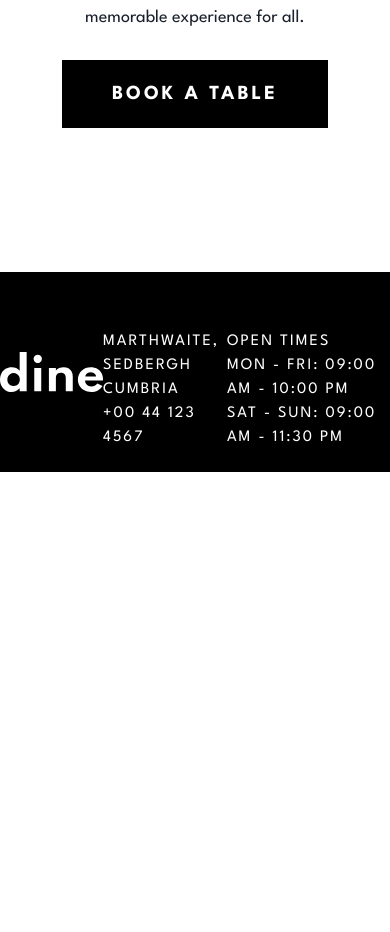
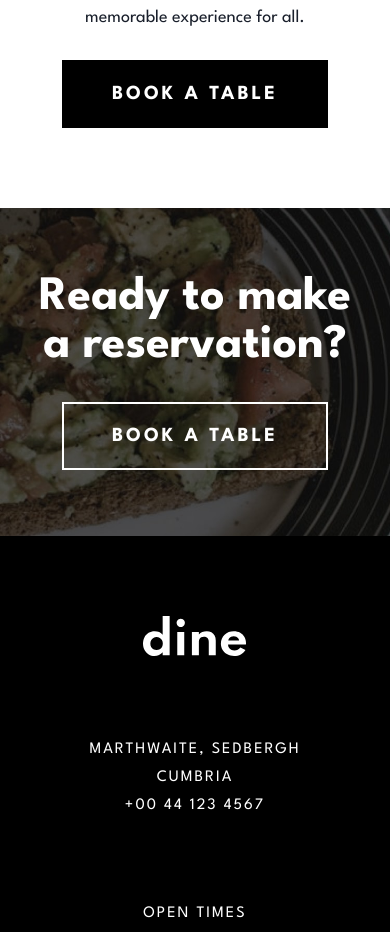
Before and after one commit to JesusKreist/dine-website, a Next.js app: page / in a window 390 px wide. Shown: the part 5260-6192 px from the top of the page. Before the commit the page ends 5732 px from the top, so only its background shows below. Built offline with nearby package versions, Linux system fonts and the light colour scheme.

Commit message:
Add responsive styling to Footer and Reservation components for mobiles

```diff
--- a/src/components/HomePage/Footer/Footer.tsx
+++ b/src/components/HomePage/Footer/Footer.tsx
@@ -5,8 +5,8 @@ import Logo from "../../logo/Logo";
 const Footer = () => {
   return (
     <Box
-      display={{ md: "flex", lg: "block" }}
-      height={{ md: "328px", lg: "240px" }}
+      display={{ base: "flex", lg: "block" }}
+      paddingBlock="5rem"
       bgColor="black"
       paddingLeft={{ lg: "10rem" }}
       color="white"
@@ -14,9 +14,9 @@ const Footer = () => {
       justifyContent="center"
     >
       <Flex
+        direction={{ base: "column", md: "row" }}
         alignItems="center"
-        height="200px"
-        gap={{ md: "9rem", lg: "12rem" }}
+        gap={{ base: "5rem", md: "9rem", lg: "12rem" }}
         fontSize={{ md: "14px", lg: "17px" }}
         lineHeight={{ md: "28px", lg: "28px" }}
         letterSpacing="2px"
@@ -26,21 +26,23 @@ const Footer = () => {
         </Box>
 
         <Flex
-          gap={{ lg: "12rem" }}
+          gap={{ base: "5rem", md: "unset", lg: "12rem" }}
           width={{ md: "456px", lg: "unset" }}
           height={{ md: "200px", lg: "unset" }}
-          direction={{ md: "column", lg: "row" }}
+          direction={{ base: "column", lg: "row" }}
+          alignItems={{ base: "center", md: "unset" }}
+          textAlign={{ base: "center", md: "left" }}
           justifyContent={{ md: "space-between", lg: "unset" }}
         >
-          <Box width={{ md: "100%", lg: "244px" }} height="84px">
-            <Text>MARTHWAITE, SEDBERGH</Text>
-            <Text>CUMBRIA</Text>
-            <Text>+00 44 123 4567</Text>
+          <Box width={{ md: "100%", lg: "244px" }} height={{ md: "84px" }}>
+            <Text lineHeight="28px">MARTHWAITE, SEDBERGH</Text>
+            <Text lineHeight="28px">CUMBRIA</Text>
+            <Text lineHeight="28px">+00 44 123 4567</Text>
           </Box>
-          <Box width={{ md: "100%", lg: "446px" }} height="84px">
-            <Text>OPEN TIMES</Text>
-            <Text>MON - FRI: 09:00 AM - 10:00 PM</Text>
-            <Text>SAT - SUN: 09:00 AM - 11:30 PM</Text>
+          <Box width={{ md: "100%", lg: "446px" }} height={{ md: "84px" }}>
+            <Text lineHeight="28px">OPEN TIMES</Text>
+            <Text lineHeight="28px">MON - FRI: 09:00 AM - 10:00 PM</Text>
+            <Text lineHeight="28px">SAT - SUN: 09:00 AM - 11:30 PM</Text>
           </Box>
         </Flex>
       </Flex>
--- a/src/components/HomePage/Footer/ReservationBanner.tsx
+++ b/src/components/HomePage/Footer/ReservationBanner.tsx
@@ -4,26 +4,29 @@ import React from "react";
 const ReservationBanner = () => {
   return (
     <Box
-      height={{ md: "272px", lg: "240px" }}
+      height={{ base: "328px", md: "272px", lg: "240px" }}
       bgImage={{
+        base: "/homepage/ready-bg-mobile@2x.jpg",
         md: "/homepage/ready-bg-tablet@2x.jpg",
         lg: "/homepage/ready-bg-desktop@2x.jpg",
       }}
-      bgSize="contain"
+      bgSize="cover"
       paddingLeft={{ lg: "10rem" }}
     >
       <Flex
         alignItems="center"
         height="100%"
-        gap={{ md: "2rem", lg: "16rem" }}
-        direction={{ md: "column", lg: "row" }}
-        justifyContent={{ md: "center", lg: "flex-start" }}
+        gap={{ base: "2rem", lg: "16rem" }}
+        direction={{ base: "column", lg: "row" }}
+        justifyContent={{ base: "center", lg: "flex-start" }}
       >
         <Heading
           fontWeight="bold"
           fontSize="48px"
           lineHeight="48px"
           color="white"
+          width={{ base: "85%", md: "unset" }}
+          textAlign={{ base: "center", lg: "left" }}
         >
           Ready to make a reservation?
         </Heading>
--- a/src/components/HomePage/RestaurantShowcase/Events/Events.tsx
+++ b/src/components/HomePage/RestaurantShowcase/Events/Events.tsx
@@ -42,7 +42,7 @@ const Events = () => {
         gap={{ base: "2rem", md: "3.5rem", lg: "7rem" }}
         paddingLeft={{ lg: "10rem" }}
         marginTop={{ base: "5rem", md: "-275px", lg: "-220px" }}
-        paddingBottom={{ md: "5rem", lg: "10rem" }}
+        paddingBottom={{ base: "5rem", lg: "10rem" }}
         alignItems="center"
         direction={{ base: "column", lg: "row" }}
       >
```
